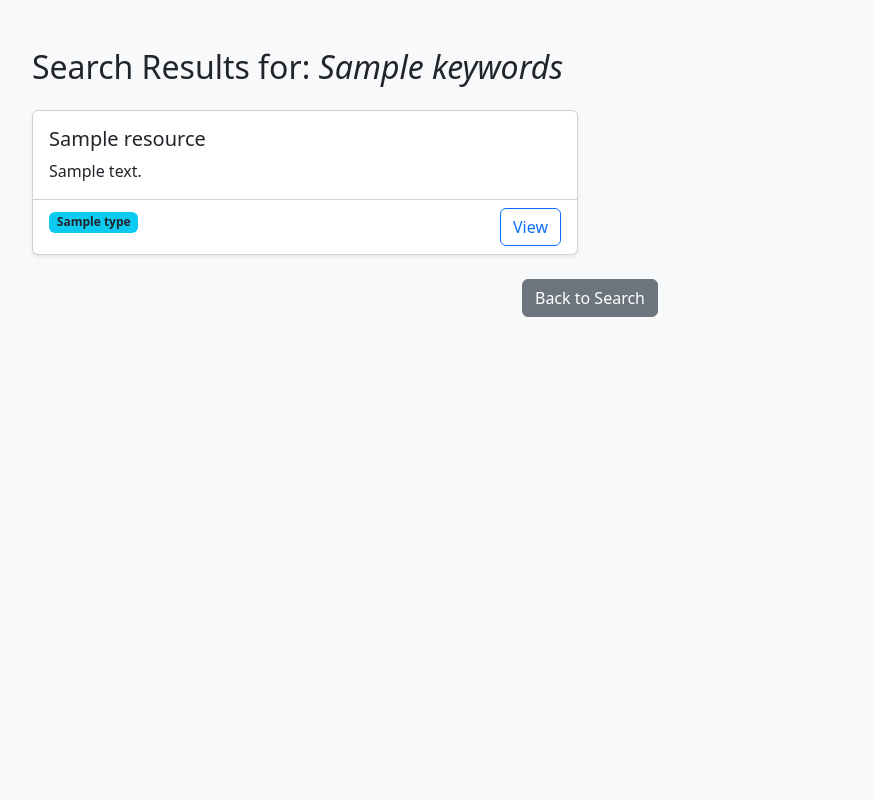
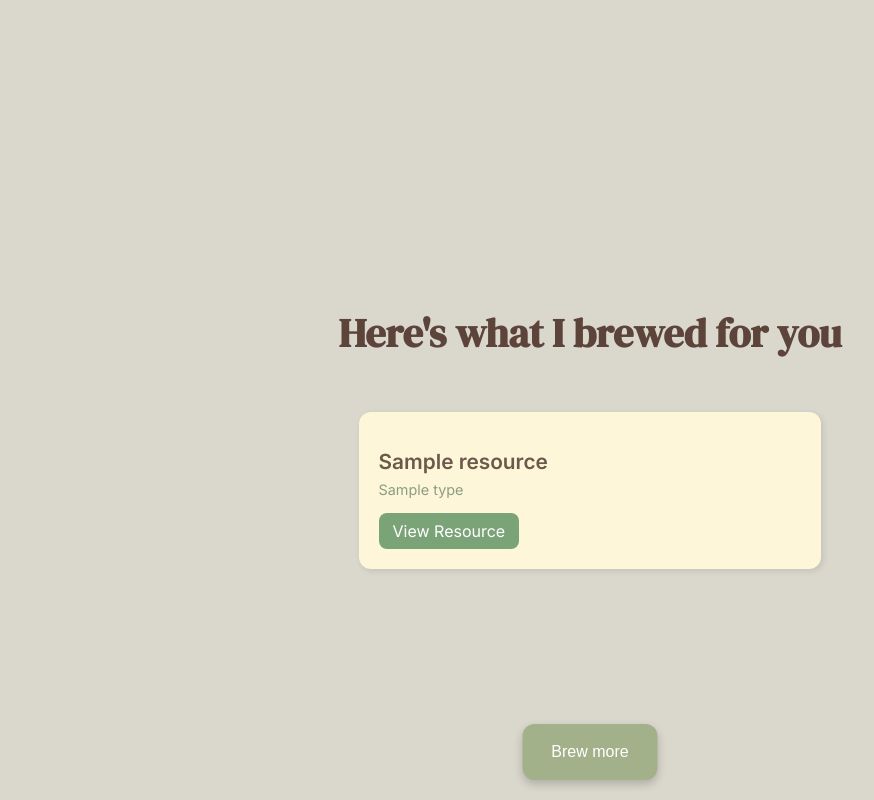
Before and after one commit to m1sha1107/ResourceFinderSlay, a Flask app: template app/templates/results.html in a window 1280 px wide. Shown: the whole page, without its empty margins (50-924 px from the left). Run offline with Flask 3, Linux system fonts and the light colour scheme; the template is opened without the code that fills it: most values are stand-ins (such as "Sample title", 1, 10 or a date in 2020).

Commit message:
css-added

```diff
--- /dev/null
+++ b/app/static/style.css
@@ -0,0 +1,290 @@
+/* Global vibe */
+body {
+    background-color: #DAD7CD;
+    font-family: 'Inter', sans-serif;
+    margin: 0;
+    padding: 0;
+    display: flex;
+    align-items: center;
+    justify-content: center;
+    height: 100vh;
+    animation: fadeIn 1.2s ease-in;
+  }
+
+  /* Layout */
+  .container {
+    text-align: center;
+    background-color: #FEFAE0;
+    padding: 4rem 2rem;
+    border-radius: 24px;
+    box-shadow: 0 10px 25px rgba(0, 0, 0, 0.1);
+    max-width: 600px;
+    width: 90%;
+  }
+
+  /* Header */
+  header h1 {
+    font-family: 'DM Serif Display', serif;
+    font-size: 3rem;
+    color: #6C584C;
+    margin-bottom: 0.2rem;
+  }
+
+  .header-container {
+    text-align: center;
+    padding: 40px 0 20px;
+    margin-bottom: 10px;
+}
+
+  .tagline {
+    font-size: 1.1rem;
+    color: #A3B18A;
+    margin-bottom: 2.5rem;
+  }
+
+  /* Search bar */
+  .search-form {
+    display: flex;
+    flex-direction: column;
+    align-items: center;
+    gap: 1.2rem;
+    margin-top: 1rem;
+  }
+
+  .search-form input {
+    width: 80%;
+    padding: 0.9rem 1.2rem;
+    font-size: 1rem;
+    border: 2px solid #A3B18A;
+    border-radius: 12px;
+    outline: none;
+    transition: all 0.3s ease;
+  }
+
+  .search-form button {
+    background-color: #A3B18A;
+    color: #fff;
+    border: none;
+    padding: 0.9rem 1.4rem;
+    font-size: 1rem;
+    border-radius: 12px;
+    cursor: pointer;
+    transition: background-color 0.3s ease, transform 0.2s ease;
+  }
+
+
+
+  .search-form input:focus {
+    border-color: #6C584C;
+    box-shadow: 0 0 10px rgba(108, 88, 76, 0.2);
+  }
+
+  /* Button */
+
+  .search-form button:hover {
+    background-color: #6C584C;
+    transform: scale(1.05);
+  }
+
+  /* Fade animation */
+  @keyframes fadeIn {
+    from {
+      opacity: 0;
+      transform: translateY(20px);
+    }
+    to {
+      opacity: 1;
+      transform: translateY(0);
+    }
+  }
+
+  /* Results page layout */
+.results-container {
+    padding-top: 3rem;
+  }
+
+  .card-grid {
+    display: grid;
+    grid-template-columns: repeat(auto-fit, minmax(300px, 1fr));
+    gap: 20px;
+    padding: 20px;
+  }
+
+  /* Individual resource card */
+  .card {
+    background-color: #FEFAE0;
+    border: 2px solid #A3B18A;
+    border-radius: 16px;
+    padding: 1.5rem;
+    box-shadow: 0 8px 20px rgba(0, 0, 0, 0.08);
+    transition: transform 0.3s ease, box-shadow 0.3s ease;
+    height: auto; /* Allow cards to adjust height based on content */
+    min-height: 150px; /* Set a minimum height to ensure rectangular shape */
+    display: flex;
+    flex-direction: column;
+    justify-content: space-between;
+  }
+
+  .card:hover {
+    transform: translateY(-5px);
+    box-shadow: 0 12px 30px rgba(0, 0, 0, 0.12);
+  }
+
+  .card h2 {
+    font-size: 1.3rem;
+    color: #6C584C;
+    margin-bottom: 0.5rem;
+  }
+
+  .card .type {
+    font-size: 0.95rem;
+    color: #A3B18A;
+    margin-bottom: 1rem;
+  }
+
+  .link-btn {
+    background-color: #A3B18A;
+    color: #fff;
+    padding: 0.6rem 1rem;
+    border-radius: 10px;
+    text-decoration: none;
+    font-weight: 500;
+    transition: background-color 0.3s ease;
+  }
+
+  .link-btn:hover {
+    background-color: #6C584C;
+  }
+
+  /* Back link */
+  .back-home {
+    margin-top: 3rem;
+  }
+
+  .back-link {
+    color: #6C584C;
+    text-decoration: none;
+    font-size: 1rem;
+    transition: color 0.3s ease;
+  }
+
+  .back-link:hover {
+    color: #A3B18A;
+  }
+
+  .results-wrapper {
+    max-width: 900px;
+    margin: 0 auto;
+    padding: 6rem 1rem 3rem 1rem; /* increased top padding */
+    font-family: 'Inter', sans-serif;
+    color: #3A3A3A;
+  }
+
+
+  .results-heading {
+    font-family: 'DM Serif Display', serif;
+    font-size: 2rem;
+    color: #5c443a;
+    text-align: center;
+    margin-bottom: 2rem;
+    font-size: 2.5rem;
+    font-weight: bold;
+    padding-top: 20px; /* Add padding to the top of the header */
+  }
+
+  .results-heading span {
+    color: #7ba378;
+    font-style: italic;
+  }
+
+
+  .results-list {
+    display: flex;
+    flex-direction: column;
+    gap: 1.5rem;
+  }
+
+  .resource-card {
+    background-color: #fef6d8;
+    padding: 20px;
+    border-radius: 12px;
+    box-shadow: 2px 2px 6px rgba(0,0,0,0.1);
+  }
+  .resource-card:hover {
+    transform: translateY(-4px);
+  }
+
+  .resource-card h2 {
+    font-size: 1.3rem;
+    color: #6C584C;
+    margin-bottom: 0.4rem;
+  }
+
+  .resource-type {
+    color: #8d9c87;
+    font-size: 0.9rem;
+    margin: 5px 0;
+  }
+
+  .resource-link {
+    display: inline-block;
+    margin-top: 10px;
+    padding: 8px 14px;
+    background-color: #7ba378;
+    color: white;
+    border-radius: 8px;
+    text-decoration: none;
+  }
+
+  .resource-link:hover {
+    background-color: #6C584C;
+  }
+
+  .back-section {
+    text-align: center;
+    margin: 30px;
+  }
+
+ .back-btn {
+  color: #5c443a;
+  text-decoration: none;
+  font-weight: bold;
+}
+
+  .back-btn:hover {
+    color: #A3B18A;
+  }
+
+  .steam {
+    font-size: 1.5rem;
+    color: #7f7053;
+    animation: steamRise 2s infinite ease-in-out;
+}
+
+@keyframes steamRise {
+    0% { transform: translateY(0); opacity: 1; }
+    50% { transform: translateY(-5px); opacity: 0.5; }
+    100% { transform: translateY(0); opacity: 1; }
+}
+
+/* Center the 'Brew more' button at the bottom of the page */
+.dynamic-button {
+    position: fixed;
+    bottom: 20px;
+    left: 50%;
+    transform: translateX(-50%);
+    background-color: #A3B18A;
+    color: #fff;
+    border: none;
+    padding: 1.2rem 1.8rem; /* Increase padding for better appearance */
+    font-size: 1rem;
+    border-radius: 12px;
+    cursor: pointer;
+    transition: background-color 0.3s ease, transform 0.2s ease;
+    box-shadow: 0 4px 10px rgba(0, 0, 0, 0.2);
+}
+
+.dynamic-button:hover {
+    background-color: #6C584C;
+    transform: scale(1.05);
+}
--- a/app/templates/results.html
+++ b/app/templates/results.html
@@ -2,31 +2,26 @@
 <html lang="en">
 <head>
   <meta charset="UTF-8">
-  <title>Search Results for "{{ keywords }}"</title>
-  <link href="https://cdn.jsdelivr.net/npm/bootstrap@5.3.3/dist/css/bootstrap.min.css" rel="stylesheet">
+  <title>Sagey — Your Results</title>
+  <link rel="stylesheet" href="{{ url_for('static', filename='style.css') }}">
+  <link href="https://fonts.googleapis.com/css2?family=DM+Serif+Display&family=Inter:wght@300;400;600&display=swap" rel="stylesheet">
 </head>
-<body class="bg-light">
-  <div class="container mt-5">
-    <h2 class="mb-4">Search Results for: <em>{{ keywords }}</em></h2>
-    <div class="row row-cols-1 row-cols-md-2 g-4">
-      {% for resource in resources %}
-      <div class="col">
-        <div class="card h-100 shadow-sm">
-          <div class="card-body">
-            <h5 class="card-title">{{ resource.title }}</h5>
-            <p class="card-text">{{ resource.description }}</p>
-          </div>
-          <div class="card-footer bg-transparent">
-            <span class="badge bg-info text-dark">{{ resource.type }}</span>
-            <a href="{{ resource.link }}" class="btn btn-outline-primary float-end" target="_blank">View</a>
-          </div>
+<body>
+  <div class="header-container">
+  </div>
+
+  <div class="results-wrapper">
+    <h1 class="results-heading">Here's what I brewed for you</h1>
+    <div class="card-grid">
+        {% for resource in resources %}
+        <div class="resource-card">
+            <h2>{{ resource.title }}</h2>
+            <p class="resource-type">{{ resource.type }}</p>
+            <a href="{{ resource.link }}" target="_blank" class="resource-link">View Resource</a>
         </div>
-      </div>
-      {% endfor %}
+        {% endfor %}
     </div>
-    <div class="text-center mt-4">
-      <a href="/" class="btn btn-secondary">Back to Search</a>
-    </div>
+    <button class="dynamic-button" onclick="window.location.href='/'">Brew more</button>
   </div>
 </body>
 </html>
```
Also changed, not shown: app/templates/index.html (+13 -8 lines).
